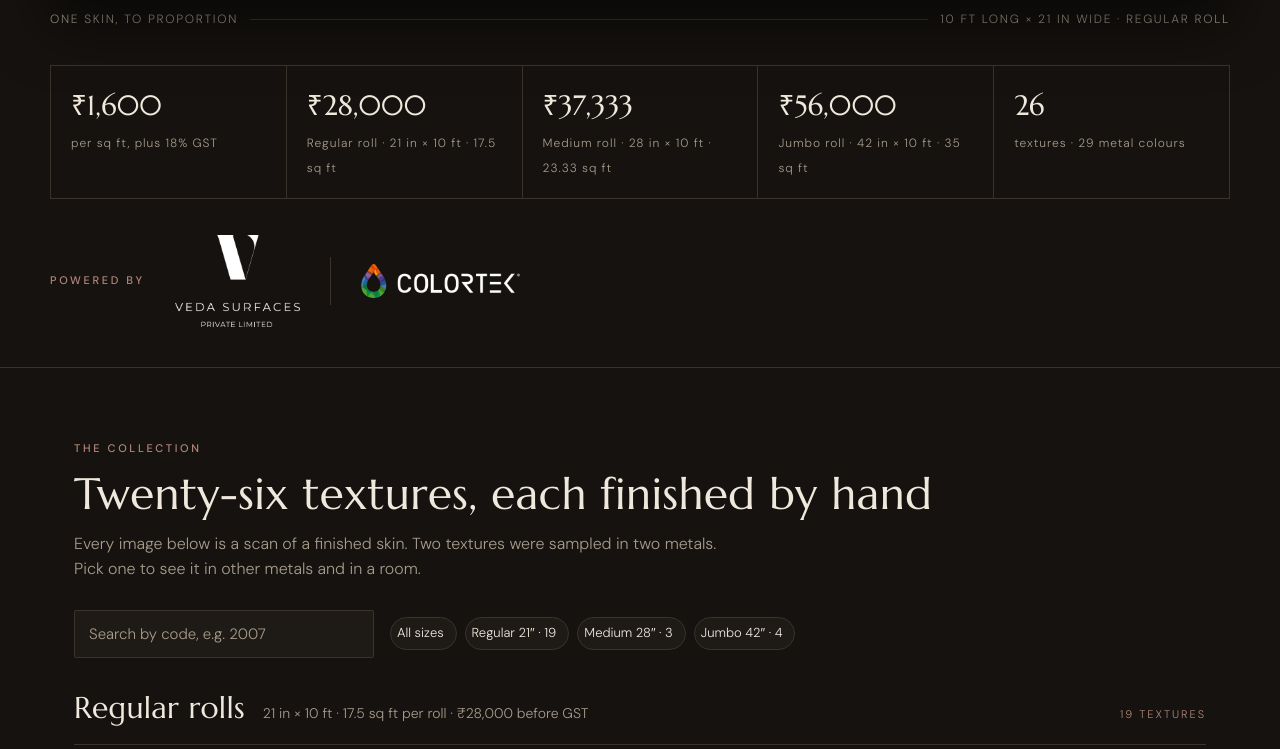
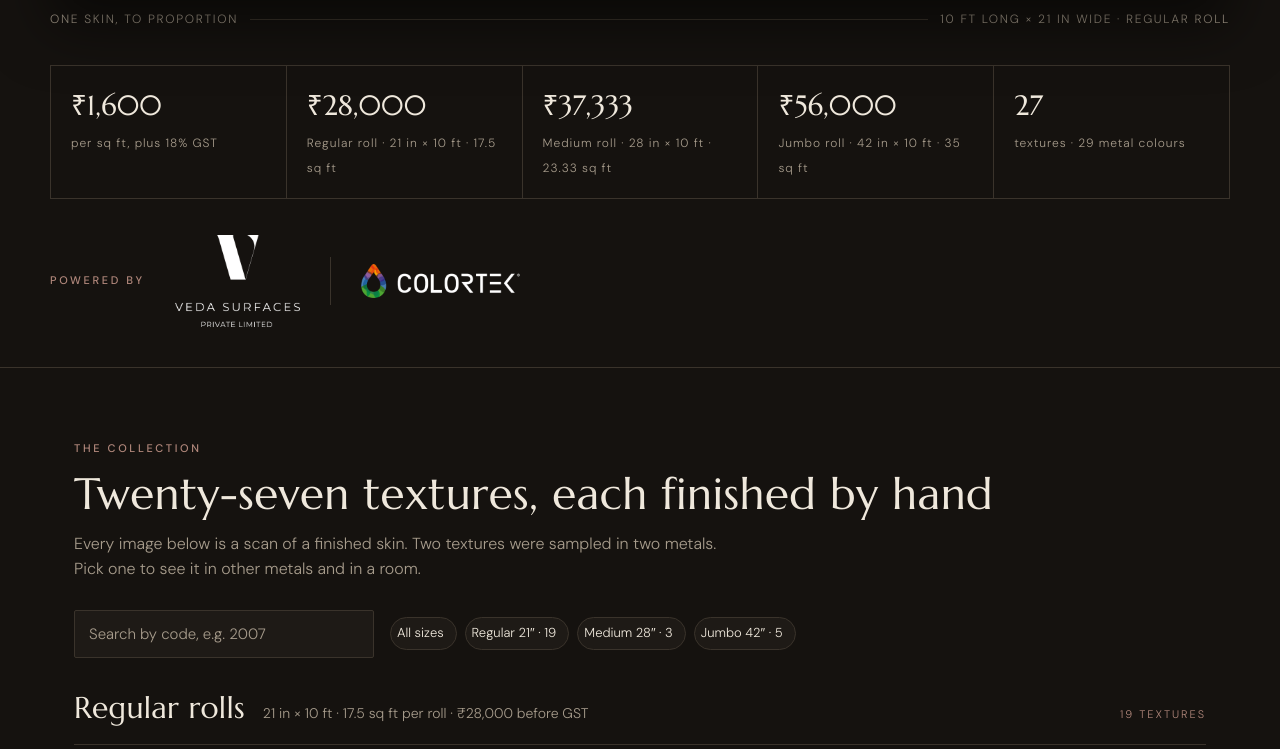
Before and after one commit to anshtalreja/Liquid-Metal-skins-, a plain HTML site: page index.html in a window 1280 px wide. Shown: the part 711-1460 px from the top of the page. Drawn offline with Linux system fonts and the light colour scheme.

Commit message:
Add code 1015 (Jumbo roll)

```diff
--- a/index.html
+++ b/index.html
@@ -4,7 +4,7 @@
 <meta charset="utf-8">
 <meta name="viewport" content="width=device-width, initial-scale=1">
 <title>VĀLT Liquid Metal Skins</title>
-<meta name="description" content="Real metal that drapes. Flexible liquid metal skins for walls, shutters, columns and furniture, in 26 textures and 29 metal colours.">
+<meta name="description" content="Real metal that drapes. Flexible liquid metal skins for walls, shutters, columns and furniture, in 27 textures and 29 metal colours.">
 <link rel="canonical" href="https://liquidmetalskins.vercel.app/">
 <meta property="og:type" content="website">
 <meta property="og:site_name" content="VĀLT Liquid Metal Skins">
@@ -203,13 +203,13 @@ footer{border-top:1px solid var(--line);padding:28px 0 48px;color:var(--muted);f
     <div><b>₹28,000</b><span>Regular roll · 21 in × 10 ft · 17.5 sq ft</span></div>
     <div><b>₹37,333</b><span>Medium roll · 28 in × 10 ft · 23.33 sq ft</span></div>
     <div><b>₹56,000</b><span>Jumbo roll · 42 in × 10 ft · 35 sq ft</span></div>
-    <div><b id="factCount">26</b><span>textures · 29 metal colours</span></div>
+    <div><b id="factCount">27</b><span>textures · 29 metal colours</span></div>
   </div>
   <div class="powered" id="powered"><span class="eyebrow">Powered by</span><img class="lg veda" src="img/logo-veda.png" alt="Veda Surfaces Private Limited"><i></i><img class="lg ct" src="img/logo-colortek.png" alt="ColorTek"></div>
 </div>
 
 <section id="collection"><div class="wrap">
-  <div class="head"><div class="eyebrow">The collection</div><h2>Twenty-six textures, each finished by hand</h2>
+  <div class="head"><div class="eyebrow">The collection</div><h2>Twenty-seven textures, each finished by hand</h2>
   <p class="lede">Every image below is a scan of a finished skin. Two textures were sampled in two metals. Pick one to see it in other metals and in a room.</p></div>
   <div class="finder" role="search">
     <label class="vh" for="q">Search by code or name</label>
@@ -360,7 +360,8 @@ const SKINS=[
  ["Canvas","Copper","A coarse basket weave with a raised dot at every crossing, like heavy canvas cast in metal.",[83,54,46],"1017"],
  ["Suede","Copper","A soft, mottled suede grain with darker clouded patches, like brushed hide.",[104,74,63],"1016"],
  ["Burlap","Copper","A slubbed linen weave with streaks of brighter metal running through the grain.",[100,66,54],"1214"],
- ["Hammered","Copper","A pitted, hammered-metal grain with bright raised flecks and darker hollows.",[101,71,57],"2001"]
+ ["Hammered","Copper","A pitted, hammered-metal grain with bright raised flecks and darker hollows.",[101,71,57],"2001"],
+ ["Oxford","Copper","A tight, even basket weave in deep chocolate copper, with a raised dot at every crossing.",[84,54,46],"1015"]
 ];
 const label=i=>SKINS[i][4]?"Code "+SKINS[i][4]:"Skin "+pad(i+1);
 const FAMS=[
```
Also changed, not shown: img/c29.jpg (added), img/r29.jpg (added), img/t29s.jpg (added), img/tc29.jpg (added), img/tr29.jpg (added).
